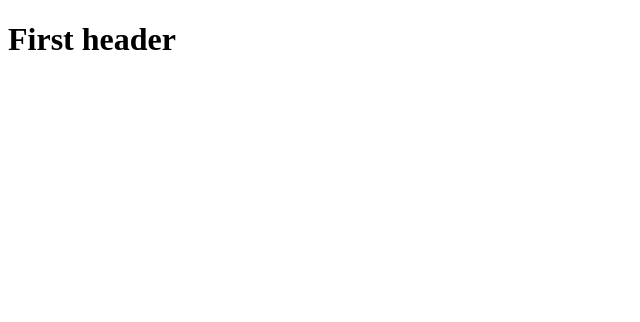
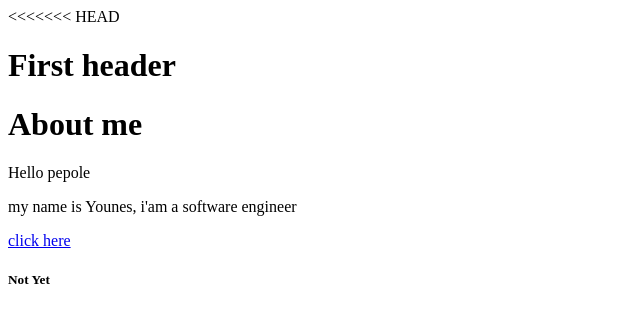
Before and after one commit to younes-programmer/Project-One, a plain HTML site: page index.html in a window 1280 px wide. Shown: the whole page, without its empty margins (0-640 px from the left). Drawn offline with Linux system fonts and the light colour scheme.

Commit message:
add h6 tag

```diff
--- a/index.html
+++ b/index.html
@@ -1,9 +1,15 @@
 <!DOCTYPE html>
 <html>
+<<<<<<< HEAD
         <head>
                 <title>easyPeasy</title>
         </head>
         <body>
                 <h1>First header</h1>
+				<h1>About me</h1>
+				<p class="first-para">Hello pepole</p>
+				<p>my name is  Younes, i'am a software engineer </p>
+				<a href="#">click here</a>
+				<h5>Not Yet</h5>
         </body>
 </html>
```
